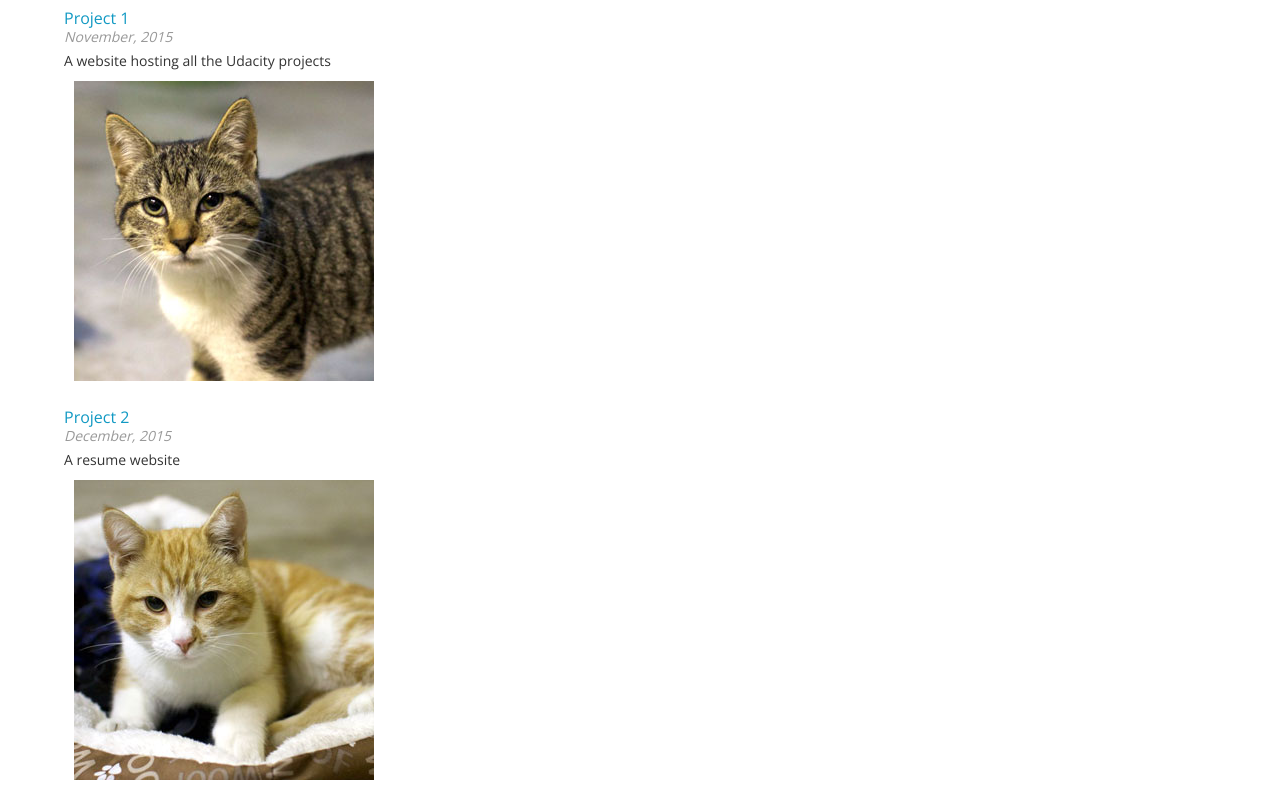
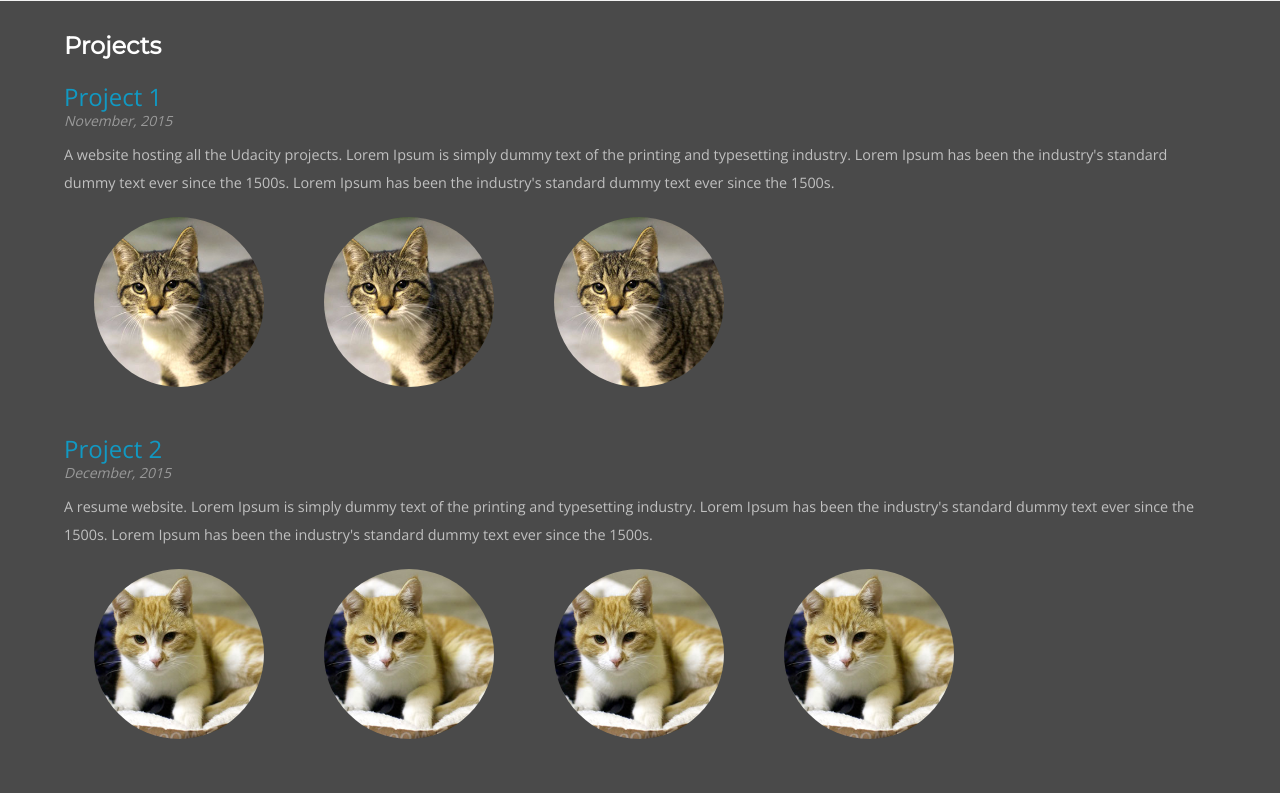
Before and after one commit to sxcw/fend-project-2, a plain HTML site: page index.html in a window 1280 px wide. Shown: the part 634-1427 px from the top of the page. Drawn offline with nearby package versions, Linux system fonts and the light colour scheme; some packages are replaced by stand-ins of ours.

Commit message:
Add cat images and adjust project area

```diff
--- a/css/style.css
+++ b/css/style.css
@@ -14,7 +14,24 @@ h1,h2,h3,h4,h5,h6{
 .project-entry {
     padding-left: 5%;
     padding-right: 5%;
+    padding-bottom:10px;
 }
+.project-entry a {
+    font-size: 1.5em;
+}
+.project-entry p{
+    font-size: 0.9em;
+    color: silver;
+    line-height: 28px;
+}
+.project-entry img{
+    border-radius: 50%;
+    width:170px;
+    margin: 10px 20px;
+    text-align: center;
+
+}
+
 h1 {
     font-size: 3em;
     color: #F5A623;
@@ -102,16 +119,25 @@ a {
 }
 .gray {
     background-color: #F3F3F3;
-    padding-bottom: 10px;
+    padding: 20px 0;
     clear: both;
 }
 .dark-gray {
     background-color: #4A4A4A;
 }
+.dark-gray-main {
+    padding: 20px 0;
+    clear: both;
+
+}
+.dark-gray-main h2 {
+    color: #fff;
+}
 /* TODO: Replace with image later */
 
 #header {
     background-color: #484848;
+    border-bottom: 3px solid #F5AE23;
 }
 
 .role {
--- a/index.html
+++ b/index.html
@@ -63,8 +63,9 @@ need to load. You'll see a lot of <link>s to CSS files for styles and
         <div id="workExperience" class='gray'>
             <h2>Work Experience</h2>
         </div>
-        <div id="projects">
+        <div id="projects" class='dark-gray dark-gray-main'>
             <h2>Projects</h2>
+            <!-- <div id="projectImages" class="flex-box"></div> -->
         </div>
         <div id="education" class='gray'>
             <h2>Education</h2>
--- a/js/resumeBuilder.js
+++ b/js/resumeBuilder.js
@@ -2,7 +2,7 @@
 
 var bio = {
 	"name" : "Chuwei",
-	"role" : "Web Learner",
+	"role" : "Front-end Developer",
 	"contacts": {
 		"email" : "123@gmail.com",
 		"mobile" : "123-456-7890",
@@ -101,14 +101,14 @@ var projects = {
 	{
 		"title" : "Project 1",
 		"dates" : "November, 2015",
-		"description" : "A website hosting all the Udacity projects",
-		"image" : "images/silvia300.jpg"
+		"description" : "A website hosting all the Udacity projects.  Lorem Ipsum is simply dummy text of the printing and typesetting industry. Lorem Ipsum has been the industry's standard dummy text ever since the 1500s. Lorem Ipsum has been the industry's standard dummy text ever since the 1500s.",
+		"images" : ["images/silvia300.jpg","images/silvia300.jpg","images/silvia300.jpg"]
 	},{
 
 		"title" : "Project 2",
 		"dates" : "December, 2015",
-		"description" : "A resume website",
-		"image" : "images/golfy300.jpg"
+		"description" : "A resume website.  Lorem Ipsum is simply dummy text of the printing and typesetting industry. Lorem Ipsum has been the industry's standard dummy text ever since the 1500s. Lorem Ipsum has been the industry's standard dummy text ever since the 1500s.",
+		"images" : ["images/golfy300.jpg","images/golfy300.jpg","images/golfy300.jpg","images/golfy300.jpg"]
 	}
 	]
 };
@@ -122,8 +122,12 @@ projects.display = function(){
 		$(".project-entry:last").append(formattedDates);
 		var formattedDescription = HTMLprojectDescription.replace("%data%", projects.projects[project].description);
 		$(".project-entry:last").append(formattedDescription);
-		var formattedImage = HTMLprojectImage.replace("%data%",projects.projects[project].image);
-		$(".project-entry:last").append(formattedImage);
+		// var formattedImage = HTMLprojectImage.replace("%data%",projects.projects[project].image);
+		// $(".project-entry:last").append(formattedImage);
+		for (var image in projects.projects[project].images){
+			var formattedImage = HTMLprojectImage.replace("%data%",projects.projects[project].images[image]);
+			$(".project-entry:last").append(formattedImage);
+		}
 	}
 }
 projects.display();
```
